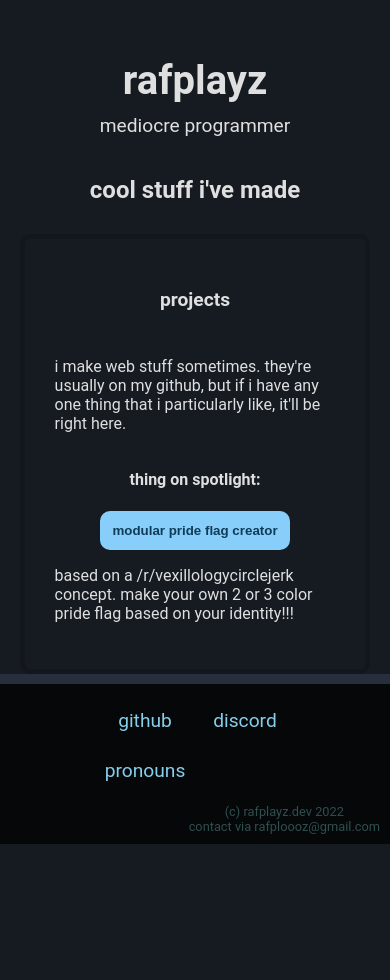
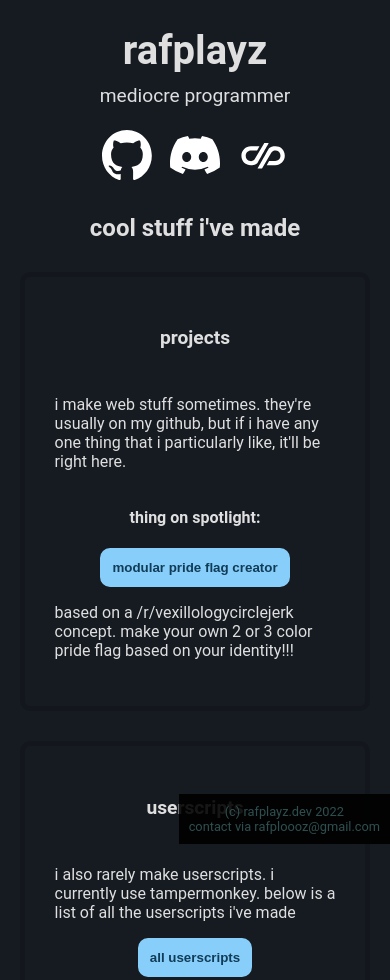
Before and after one commit to prplnorangesoda/prplnorangesoda.github.io, a plain HTML site: page index.html in a window 390 px wide. Shown: the top 980 px of the page. Before the commit the page ends 844 px from the top, so only its background shows below. Drawn offline with Linux system fonts and the light colour scheme.

Commit message:
website redesign

```diff
--- a/css/main.css
+++ b/css/main.css
@@ -1,43 +1,35 @@
-html {
-  height: 100%;
-  overflow: hidden;
-}
 body {
   font-family: 'Roboto', sans-serif;
   margin: 0;
-  height: 100vh;
   background-color: var(--bg-col);
   color: var(--text-col);
 }
 /* sorry gd colon, i loved the scrollbar on your website */
 /* color and width from thirtydollarwebsite.com by GDColon http://gdcolon.com */
-main::-webkit-scrollbar {
+html::-webkit-scrollbar {
   width: 12px;
   background: rgba(0, 0, 0, 0.15);
   border-radius: 10px;
 }
 
-main::-webkit-scrollbar-thumb {
+html::-webkit-scrollbar-thumb {
   background: rgba(0, 0, 0, 0.33);
   border-radius: 10px;
 }
 
-main::-webkit-scrollbar-corner {
+html::-webkit-scrollbar-corner {
   background: rgba(0, 0, 0, 0);
 }
 
 main {
-  overflow-y: auto;
-  height: calc(90vh - 20px); /* for border of footer, such a **** hack */
+  overflow-y: auto; /* for border of footer, such a **** hack */
   padding-bottom: 0;
 }
 
 div.title {
-  padding-top: 30px;
   display: flex;
   flex-direction: column;
   align-items: center;
-  margin-bottom: 20px;
 }
 
 div.title > h1 {
@@ -134,100 +126,41 @@ article > button.link {
   color: var(--dark-text-col);
   cursor: pointer;
 }
-/* footer stuffs */
-footer {
-  position: fixed;
-  width: 100%;
-  bottom: 0;
+
+nav {
   display: flex;
   justify-content: center;
   align-items: center;
-  z-index: 100;
-  background-color: var(--bg-emphasis-col);
-  border-top: 10px solid var(--dark-border-emphasis-col);
+  margin-bottom: 30px;
+  gap: 10px;
 }
 
-footer > nav {
-  display: flex;
-  justify-content: center;
-  align-items: center;
-  margin-bottom: 10px;
-  margin-top: 10px;
-}
-
-/* mobile resizing, default doesn't scale well */
-@media (min-width: 500px) {
-  footer {
-    height: max(10vh - 10px, 110px);
-  }
-  footer > nav {
-    display: flex;
-    height: max(8vh,60px);
-  }
-}
-@media (min-width: 300px) and (max-width: 500px) {
-  main {
-    height: min(100vh - 170px, 100vh - 15vh)
-  }
-  footer {
-    height: max(15vh, 160px);
-  }
-  footer > nav {
-    display: grid;
-    grid-template-columns: 1fr 1fr;
-    transform: translateY(0%);
-    height: max(calc(10vh - 10px), 100px);
-    margin-bottom: max(4%, 40px);
-    margin-top: max(1%, 10px);
-  }
-  footer > nav > div {
-    justify-self: center;
-  }
-}
-@media (max-width: 300px) {
-  main {
-    height: min(80vh, 100vh - 230px);
-    overflow-x: hidden;
-  }
-  footer {
-    height: max(20vh, 220px);
-  }
-  footer > nav {
-    display: grid;
-    grid-template-rows: 1fr;
-    transform: translateY(0%);
-  }
-  footer > nav > div {
-    justify-self: center;
-  }
-}
-
-footer > nav > div {
+nav > div {
   text-align: center;
-  width: 100px;
-  height: 30px;
+  width: 50px;
+  height: 50px;
   padding: 1%;
 }
 
-footer > nav > div > * {
+nav > div > * {
   display: inline;
   color: var(--link-col);
   text-decoration: none;
   font-size: 1.2rem;
 }
 
-footer > nav > div > a:hover {
+nav > div > a:hover {
   text-decoration: underline;
 }
 
-footer > nav > div.unclickable > a:hover {
+nav > div.unclickable > a:hover {
   text-decoration: underline dotted;
 }
 
-footer > nav > div > a > span {
+nav > div > a > span {
   display: none;
 }
-footer > nav > div > a:hover > span, footer > nav > div > a:focus > span {
+nav > div > a:hover > span, footer > nav > div > a:focus > span {
   position: absolute;
   display: block;
   padding-left: 0;
@@ -236,6 +169,7 @@ footer > nav > div > a:hover > span, footer > nav > div > a:focus > span {
 
 span.copyright {
   font-size: 0.8em;
+  background-color: rgba(0, 0, 0, 0.9);
     /* affix to bottom right */
   position: fixed;
   bottom: 0;
--- a/index.html
+++ b/index.html
@@ -13,12 +13,32 @@
 </head>
 
 <body>
-  <div id="all">
     <main>
       <div class="title">
         <h1>rafplayz</h1>
         <p class="subtitle">mediocre programmer</p>
       </div>
+      <nav>
+        <div>
+          <a href="http://github.com/Rafplayz" target="_blank">
+            <img width=50px height="50px" src="img/github-ico.svg">
+          </a>
+        </div>
+        <div class="unclickable">
+          <a href="#">
+            <img width=50px height=50px src="img/discord-ico.svg">
+            <span>rafplayz</span>
+          </a>
+        </div>
+
+        <div>
+          <a href="http://en.pronouns.page/@rafplayz" target="_blank">
+            <svg xmlns="http://www.w3.org/2000/svg" viewBox="0 0 650 650">
+              <path d="M396.52 174.35c1.35-2.4.21-4.35-2.54-4.35l-48.2.03c-2.75 0-6.15 1.94-7.54 4.31l-118.1 199.77c-16.48 27.15-39.48 33.15-61.58 30.47-37.94-4.6-58.34-32.45-58.34-69.54 0-37.25 30.31-67.56 67.56-67.56h75c2.75 0 6.12-1.95 7.48-4.34l27.03-47.2c1.37-2.39.23-4.34-2.52-4.34h-107c-68.06 0-123.44 55.37-123.44 123.44 0 32.89 12.85 68.36 36.22 91.54 23.03 22.84 53.8 31.21 86.64 31.89 18.54.21 69.46-.21 93.33-42.68 26.73-47.57 136-241.44 136-241.44zM571.94 244.44c-23.03-22.84-53.8-31.21-86.64-31.89-18.54-.21-69.46.21-93.33 42.68-26.72 47.55-136 241.42-136 241.42-1.35 2.4-.21 4.35 2.54 4.35l48.2-.03c2.75 0 6.15-1.94 7.54-4.31l118.1-199.77c16.48-27.15 39.48-33.15 61.58-30.47 37.94 4.6 58.34 32.45 58.34 69.54 0 37.25-30.31 67.56-67.56 67.56h-75c-2.75 0-6.12 1.95-7.48 4.34l-27.03 47.2c-1.37 2.39-.23 4.34 2.52 4.34h107c68.06 0 123.44-55.37 123.44-123.44 0-32.87-12.85-68.34-36.22-91.52z" fill="white"></path>
+            </svg>
+          </a>
+        </div>
+      </nav>
       <div class="projects-container">
         <h2 class="heading">cool stuff i've made</h2>
         <div class="projects">
@@ -70,24 +90,7 @@
         </div>
       </div>
     </main>
-    <footer>
-      <nav>
-        <div>
-          <a href="http://github.com/Rafplayz">github</a>
-        </div>
-        <div class="unclickable">
-          <a href="#">discord
-            <span>rafplayz</span>
-          </a>
-        </div>
-
-        <div>
-          <a href="http://en.pronouns.page/@rafplayz">pronouns</a>
-        </div>
-      </nav>
-    </footer>
     <span class="copyright"> (c) rafplayz.dev 2022 <br> contact via rafploooz@gmail.com</span>
-  </div>
 </body>
 
 </html>
```
Also changed, not shown: img/discord-ico.svg (added), img/github-ico.svg (added).
